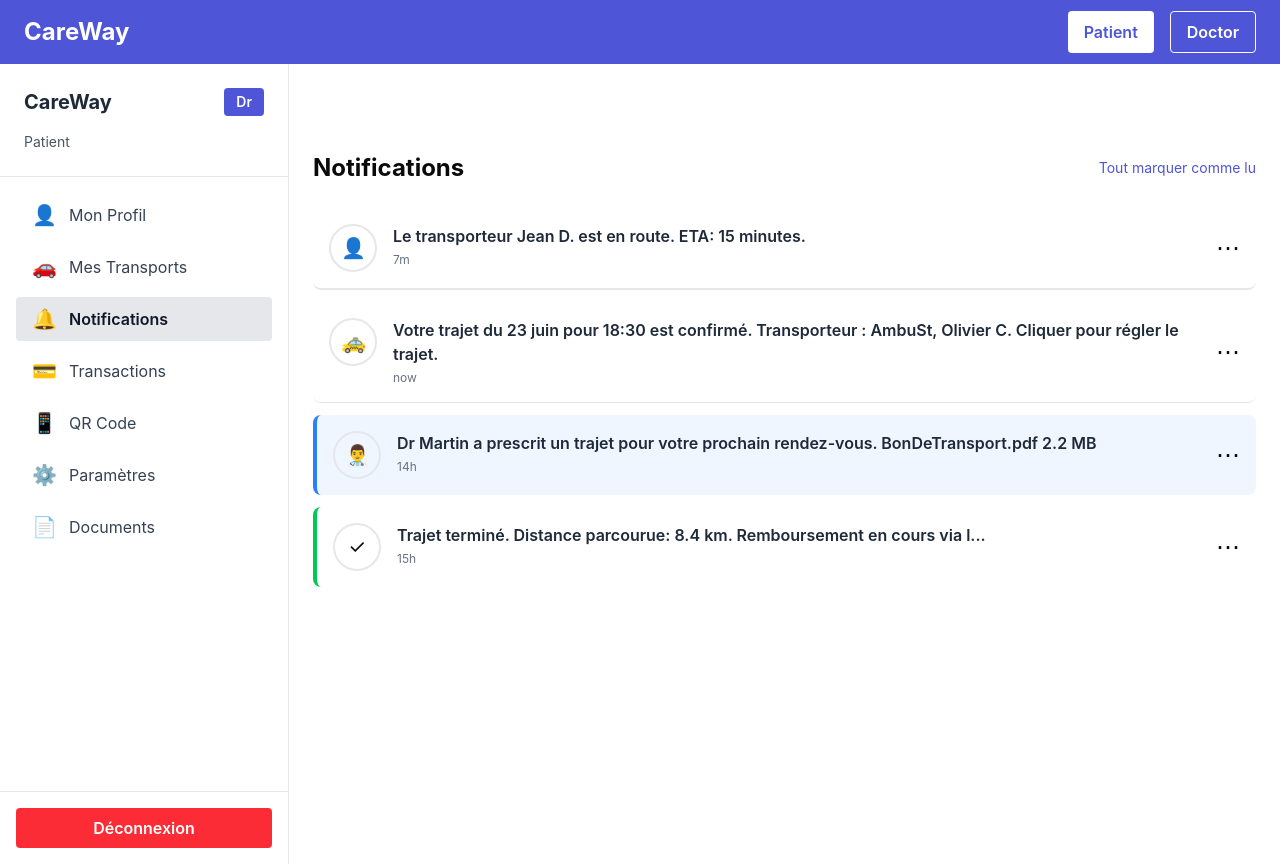
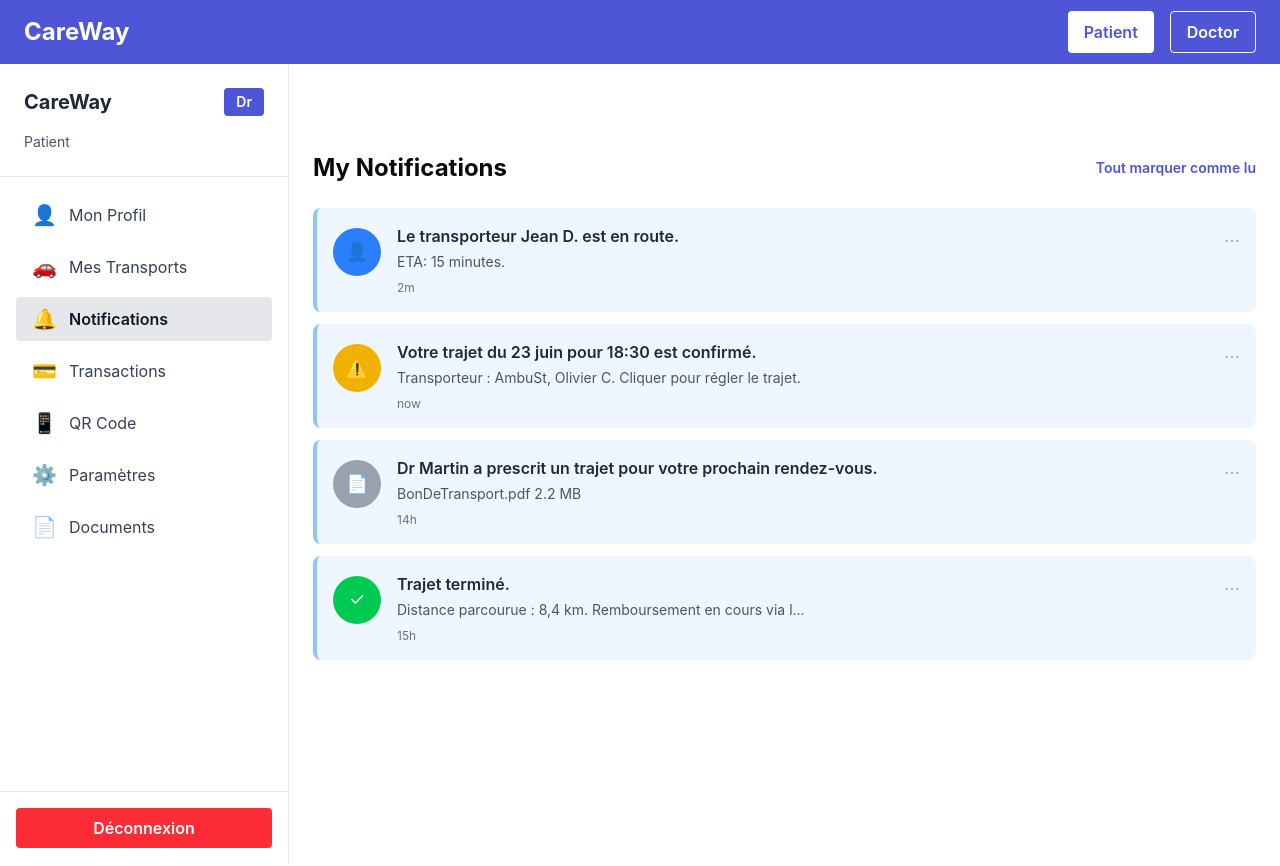
Before and after one commit to chaimaaskri7/front-ptut, a Vue app: page /patient/notifications in a window 1280 px wide. Shown: the top 866 px of the page. Built offline with nearby package versions, Linux system fonts and the light colour scheme.

Commit message:
Update Notifications template to match Figma design with colored status icons and improved text hierarchy

```diff
--- a/src/components/patient/Notifications.vue
+++ b/src/components/patient/Notifications.vue
@@ -4,63 +4,76 @@ import { ref } from 'vue'
 const notifications = ref([
   {
     id: '001',
-    type: 'transport',
-    message: 'Le transporteur Jean D. est en route. ETA: 15 minutes.',
-    date: '7m',
-    avatar: '👤',
-    detail: 'Jean D.'
+    type: 'info',
+    icon: '👤',
+    title: 'Le transporteur Jean D. est en route.',
+    subtitle: 'ETA: 15 minutes.',
+    date: '2m',
+    color: 'bg-blue-100'
   },
   {
     id: '002',
-    type: 'appointment',
-    message: 'Votre trajet du 23 juin pour 18:30 est confirmé. Transporteur : AmbuSt, Olivier C. Cliquer pour régler le trajet.',
+    type: 'warning',
+    icon: '⚠️',
+    title: 'Votre trajet du 23 juin pour 18:30 est confirmé.',
+    subtitle: 'Transporteur : AmbuSt, Olivier C. Cliquer pour régler le trajet.',
     date: 'now',
-    avatar: '🚕',
-    detail: 'AmbuSt Transport'
+    color: 'bg-yellow-100'
   },
   {
     id: '003',
-    type: 'doctor',
-    message: 'Dr Martin a prescrit un trajet pour votre prochain rendez-vous. BonDeTransport.pdf 2.2 MB',
+    type: 'document',
+    icon: '📄',
+    title: 'Dr Martin a prescrit un trajet pour votre prochain rendez-vous.',
+    subtitle: 'BonDeTransport.pdf 2.2 MB',
     date: '14h',
-    avatar: '👨‍⚕️',
-    detail: 'Dr Martin'
+    color: 'bg-gray-100'
   },
   {
     id: '004',
     type: 'success',
-    message: 'Trajet terminé. Distance parcourue: 8.4 km. Remboursement en cours via l...',
+    icon: '✓',
+    title: 'Trajet terminé.',
+    subtitle: 'Distance parcourue : 8,4 km. Remboursement en cours via l...',
     date: '15h',
-    avatar: '✓',
-    detail: 'Transport Completed'
+    color: 'bg-green-100'
   },
 ])
 
-const getColorClass = (type: string) => {
-  if (type === 'doctor') return 'border-l-4 border-blue-500 bg-blue-50'
-  if (type === 'transport') return 'border-b-2 border-gray-200 bg-white'
-  if (type === 'success') return 'border-l-4 border-green-500 bg-white'
-  return 'border-b border-gray-200 bg-white'
+const getIconBg = (type: string) => {
+  const colors: Record<string, string> = {
+    info: 'bg-blue-500',
+    warning: 'bg-yellow-500',
+    document: 'bg-gray-400',
+    success: 'bg-green-500',
+  }
+  return colors[type] || 'bg-blue-500'
 }
 </script>
 
 <template>
   <div class="p-6 bg-white">
     <div class="flex justify-between items-center mb-6">
-      <h1 class="text-2xl font-bold">Notifications</h1>
-      <a href="#" class="text-[#4e55d7] text-sm">Tout marquer comme lu</a>
+      <h1 class="text-2xl font-bold">My Notifications</h1>
+      <a href="#" class="text-[#4e55d7] text-sm font-semibold">Tout marquer comme lu</a>
     </div>
 
     <div class="space-y-3">
-      <div v-for="notification in notifications" :key="notification.id" :class="getColorClass(notification.type)" class="rounded-lg p-4 flex gap-4">
-        <div class="flex-shrink-0 w-12 h-12 rounded-full overflow-hidden border-2 border-gray-200 flex items-center justify-center text-xl">
-          {{ notification.avatar }}
+      <div v-for="notification in notifications" :key="notification.id" class="bg-blue-50 rounded-lg p-4 flex gap-4 items-start border-l-4 border-blue-300">
+        <!-- Icon -->
+        <div :class="getIconBg(notification.type)" class="flex-shrink-0 w-12 h-12 rounded-full flex items-center justify-center text-white text-lg mt-1">
+          {{ notification.icon }}
         </div>
+
+        <!-- Content -->
         <div class="flex-1">
-          <p class="font-semibold text-gray-800">{{ notification.message }}</p>
-          <p class="text-xs text-gray-500 mt-1">{{ notification.date }}</p>
+          <p class="font-semibold text-gray-800">{{ notification.title }}</p>
+          <p class="text-sm text-gray-600 mt-1">{{ notification.subtitle }}</p>
+          <p class="text-xs text-gray-500 mt-2">{{ notification.date }}</p>
         </div>
-        <button class="flex-shrink-0 text-2xl hover:opacity-70">⋯</button>
+
+        <!-- Menu Icon -->
+        <button class="flex-shrink-0 text-gray-400 hover:text-gray-600 pt-1">⋯</button>
       </div>
     </div>
   </div>
```
